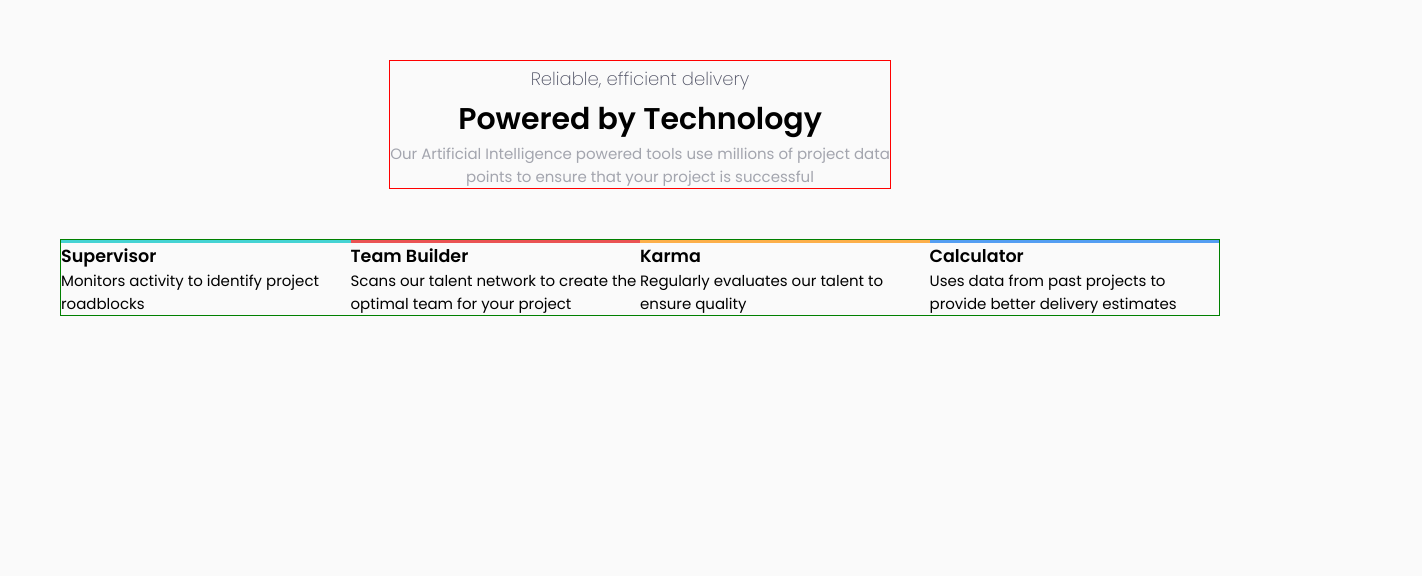
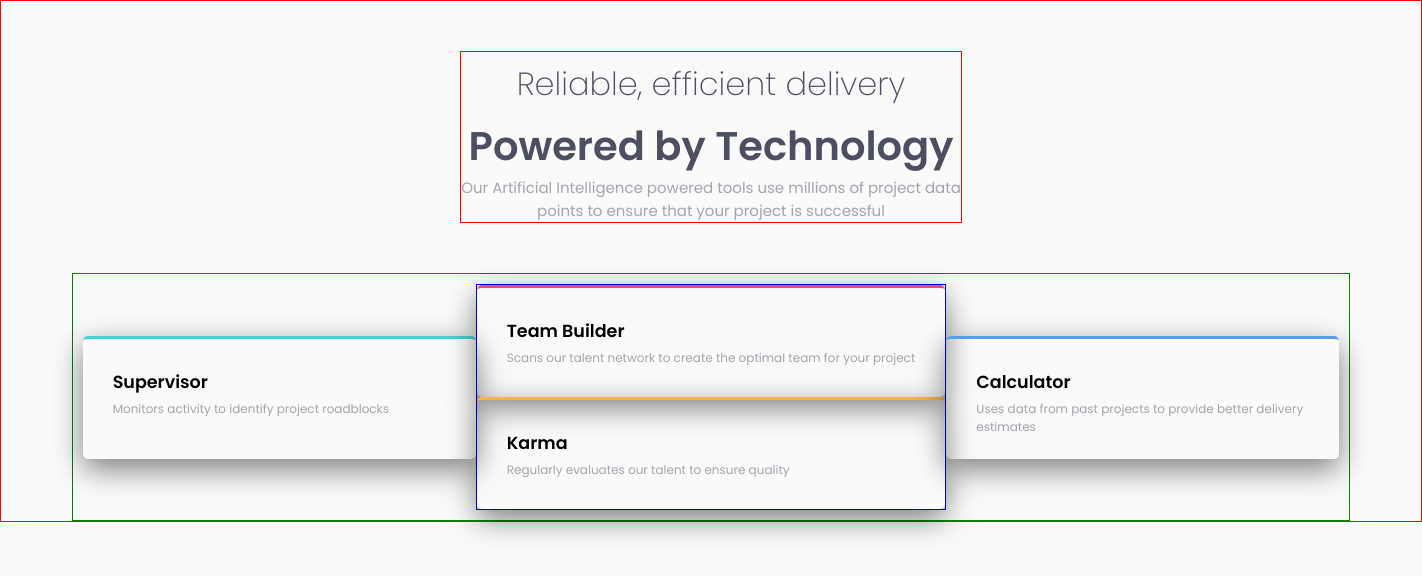
Before and after one commit to KristaCalleja/four-cards, a plain HTML site: page index.html in a window 1280 px wide. Shown: the whole page, 1422 px wide, since content can reach past the window. Drawn offline with Linux system fonts and the light colour scheme.

Commit message:
Added two-card flexbox

```diff
--- a/index.html
+++ b/index.html
@@ -25,6 +25,7 @@
         <h3>Supervisor</h3>
         <p>Monitors activity to identify project roadblocks</p>
       </div>
+        <div class="two-card-grid">
           <div class="card-2">
             <h3>Team Builder</h3>
             <p>Scans our talent network to create the optimal team for your project</p>
@@ -32,6 +33,7 @@
           <div class="card-3">
             <h3>Karma</h3>
             <p>Regularly evaluates our talent to ensure quality</p>
+          </div>
         </div>
       <div class="card-4">
         <h3>Calculator</h3>
--- a/style.css
+++ b/style.css
@@ -22,11 +22,14 @@ body {
 }
 
 .wrapper {
-    padding: 60px;
+    border: 1px red solid;
+
+    width: 1420px;
     display: flex;
     flex-direction: column;
     justify-content: center;
     align-items: center;
+    padding-top: 50px;
 }
 
 .container {
@@ -38,18 +41,19 @@ body {
 
 .title {
     text-align: center;
-
 }
 
 .title h2 {
     font-weight: 200;
     color: var(--Very-Dark-Blue);
     line-height: 2em;
-    font-size: 18px;
+    font-size: 32px;
 }
 
 .title h1 {
     font-weight: 600;
+    color: var(--Very-Dark-Blue);
+    font-size: 40px;
 }
 
 .tagline p {
@@ -60,34 +64,67 @@ body {
 .card-grid {
     border: 1px green solid;
 
+    display: flex;
+    align-items: center;
+    padding: 10px;
     margin-top: 50px;
+}
+
+.two-card-grid {
     display: flex;
+    flex-direction: column;
+    border: 1px blue solid;
+}
+
+.card-1 p, .card-2 p, .card-3 p, .card-4 p {
+    color: var(--Grayish-Blue);
+    font-size: 12px;
+    padding-top: 5px;
+
 }
 
 .card-1 {
+    height: 60px;
     border-top-style: solid;
     border-top-color: var(--Cyan);
     flex: 1;
+    box-shadow: 0 10px 30px rgba(0,0,0,.5);
+    border-radius: 5px;
+    padding: 30px;
 }
 .card-2 {
+    height: 60px;
     border-top-style: solid;
     border-top-color: var(--Red);
     flex: 1;
+    box-shadow: 0 10px 30px rgba(0,0,0,.5);
+    border-radius: 5px;
+    padding: 30px;
 }
 .card-3 {
+    height: 60px;
     border-top-style: solid;
     border-top-color: var(--Orange);
     flex: 1;
+    box-shadow: 0 10px 30px rgba(0,0,0,.5);
+    border-radius: 5px;
+    padding: 30px;
 }
 .card-4 {
+    height: 60px;
     border-top-style: solid;
     border-top-color: var(--Blue);
     flex: 1;
+    box-shadow: 0 10px 30px rgba(0,0,0,.5);
+    border-radius: 5px;
+    padding: 30px;
 }
 
 @media(max-width: 375px) {
    .wrapper {
        display: flex;
        flex-wrap: wrap;
+       flex-basis: 90%;
+
    }
 }
```
Lines whose indentation alone changed are shown as unchanged.
